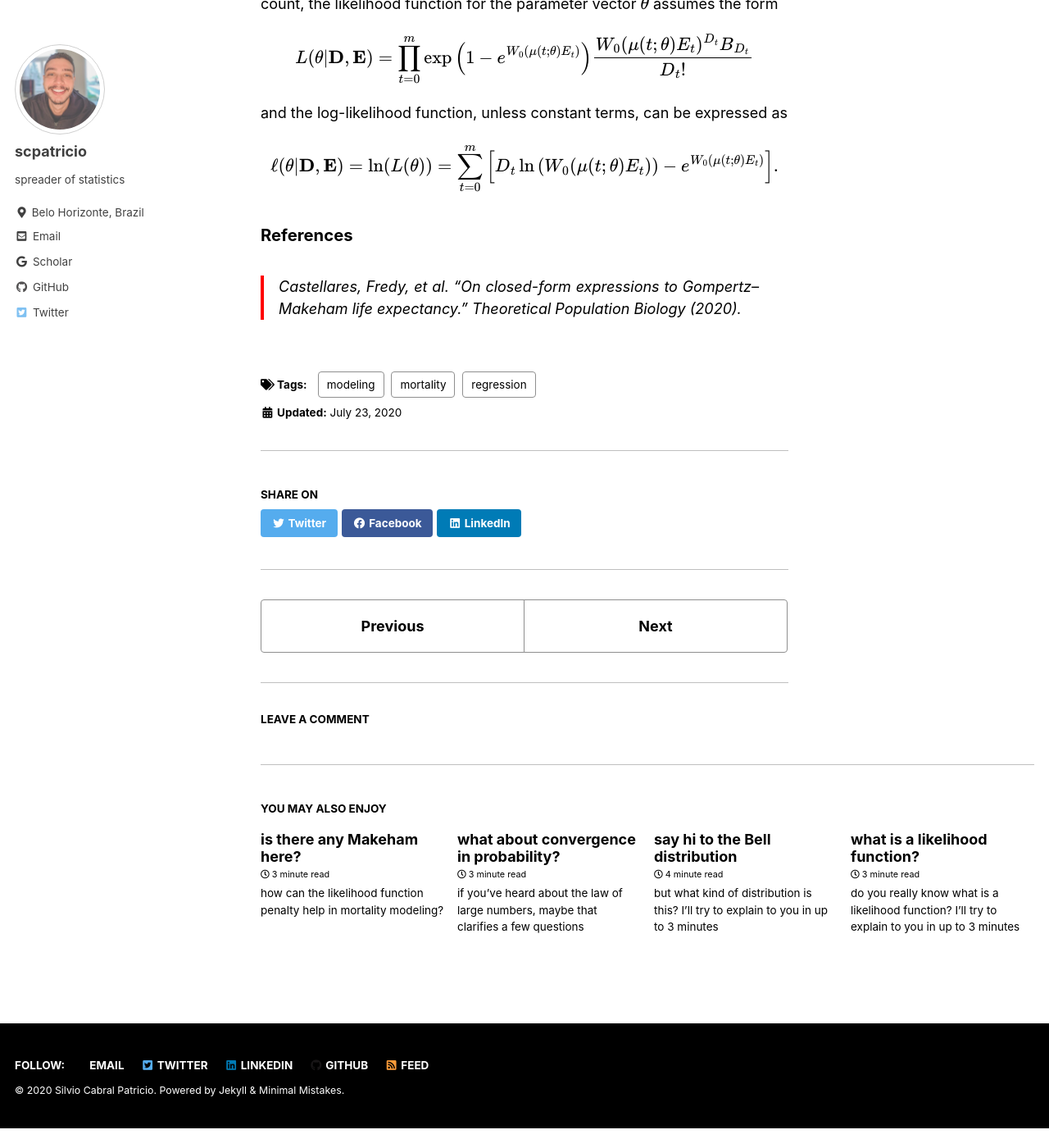
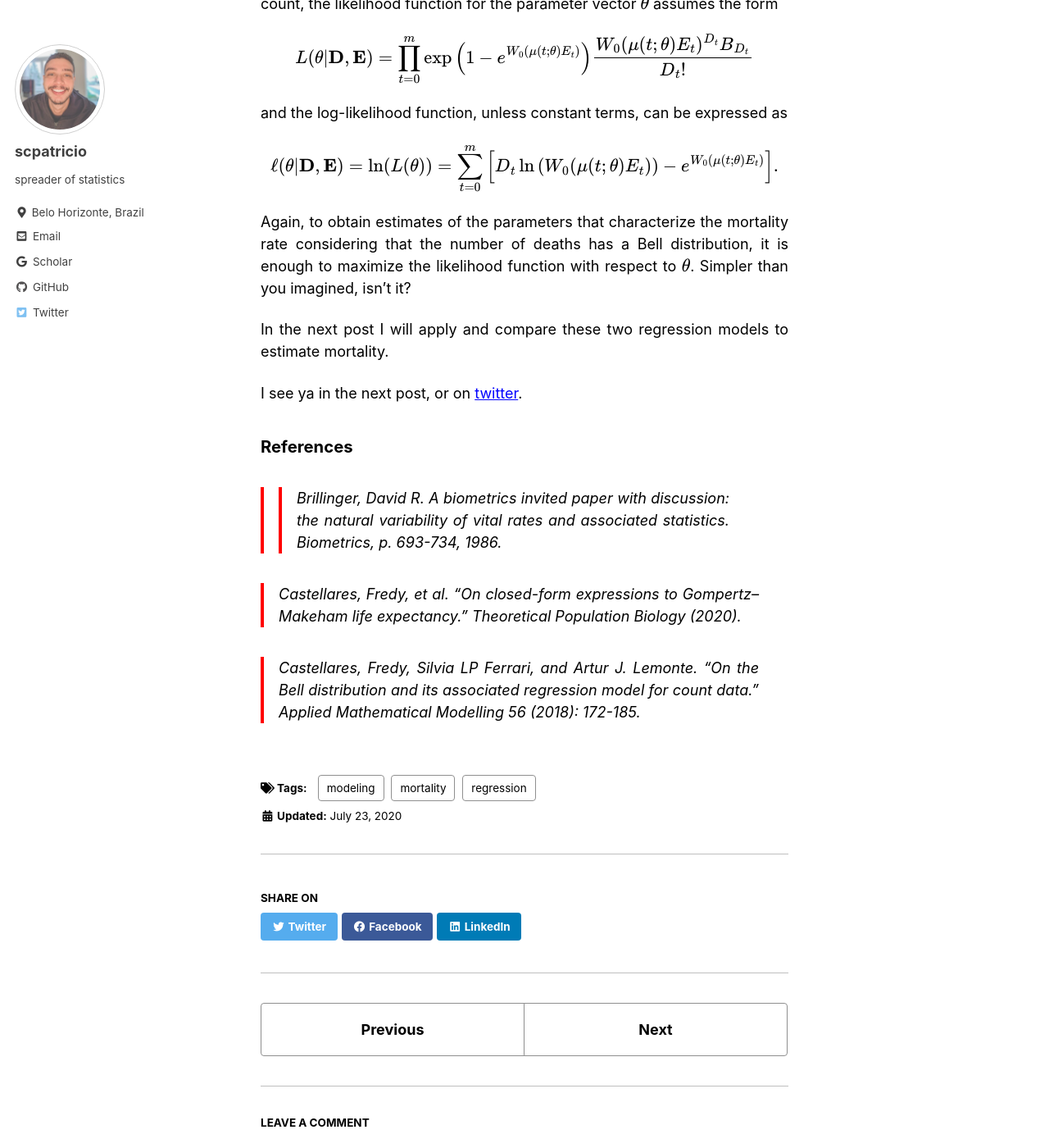
Before and after one commit to scpatricio/scpatricio.github.io, a Jekyll site: the page built from _posts/2020-07-23-bell_reg.md, in a window 1280 px wide and 1400 px high, scrolled down 1562 px. Shown: the whole window at 82% size. Built offline with Jekyll 4.4.1, drawn with Linux system fonts in a browser that asks for light colours; cached includes are drawn as plain includes; formulas are drawn with MathJax 3; before the commit the page ends 2937 px from its top, so only the background shows below that.

Commit message:
bell_reg

```diff
--- a/_posts/2020-07-23-bell_reg.md
+++ b/_posts/2020-07-23-bell_reg.md
@@ -45,6 +45,16 @@ $$
 \ln(L(\mathbf{\theta})) = \sum_{t=0}^m\left[D_t\ln\left(W_0(\mu(t; \mathbf{\theta})E_t)\right) -e^{W_0(\mu(t; \mathbf{\theta})E_t)}\right].
 $$
 
+Again, to obtain estimates of the parameters that characterize the mortality rate considering that the number of deaths has a Bell distribution, it is enough to maximize the likelihood function with respect to $$\mathbf\theta$$. Simpler than you imagined, isn't it?
+
+In the next post I will apply and compare these two regression models to estimate mortality.
+
+I see ya in the next post, or on [twitter](http://twitter.com/scpatricio){:target="_blank" rel="noopener"}.
+
 ### References
 
+> > Brillinger, David R. A biometrics invited paper with discussion: the natural variability of vital rates and associated statistics. Biometrics, p. 693-734, 1986.
+
 > Castellares, Fredy, et al. "On closed-form expressions to Gompertz–Makeham life expectancy." Theoretical Population Biology (2020).
+
+> Castellares, Fredy, Silvia LP Ferrari, and Artur J. Lemonte. "On the Bell distribution and its associated regression model for count data." Applied Mathematical Modelling 56 (2018): 172-185.
```
